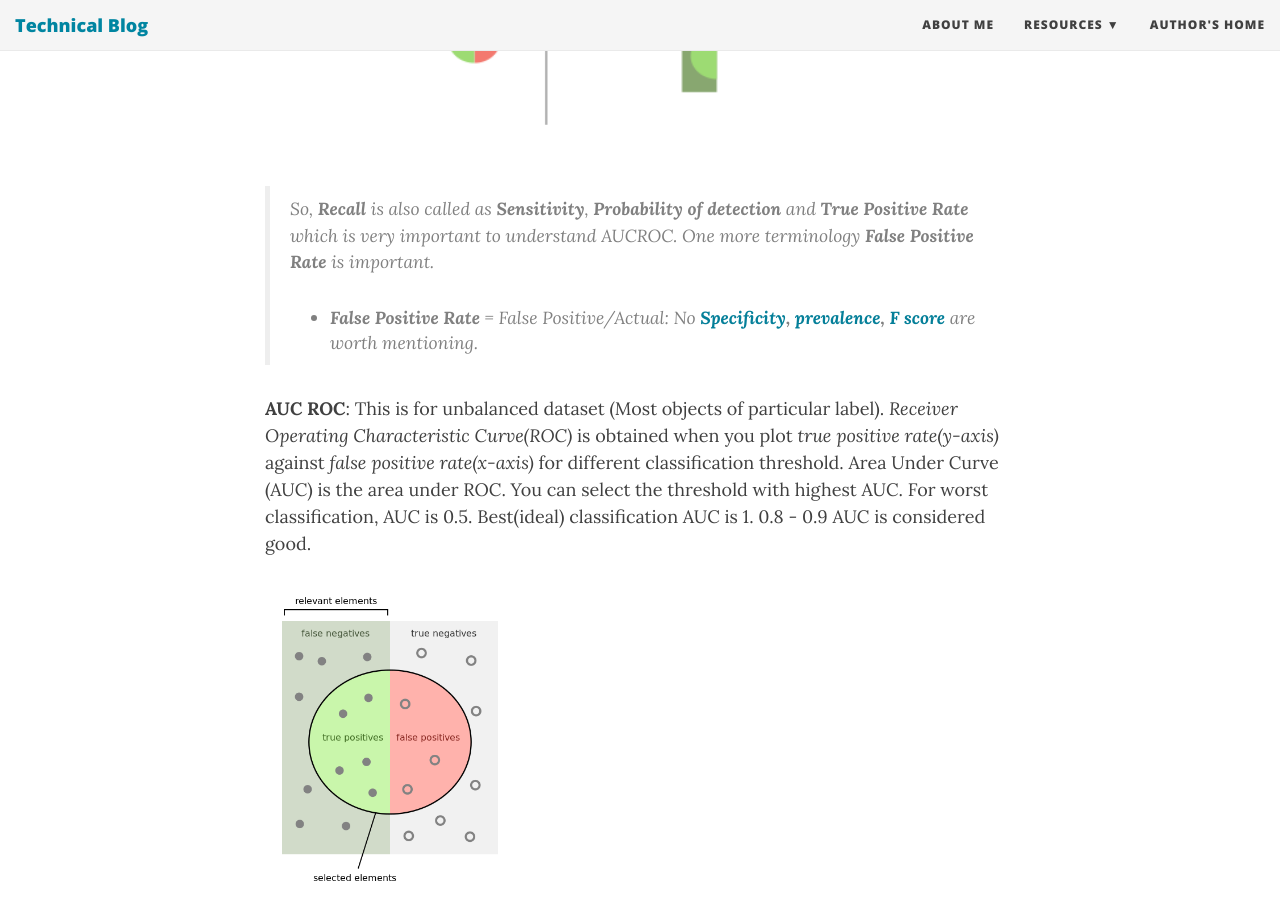
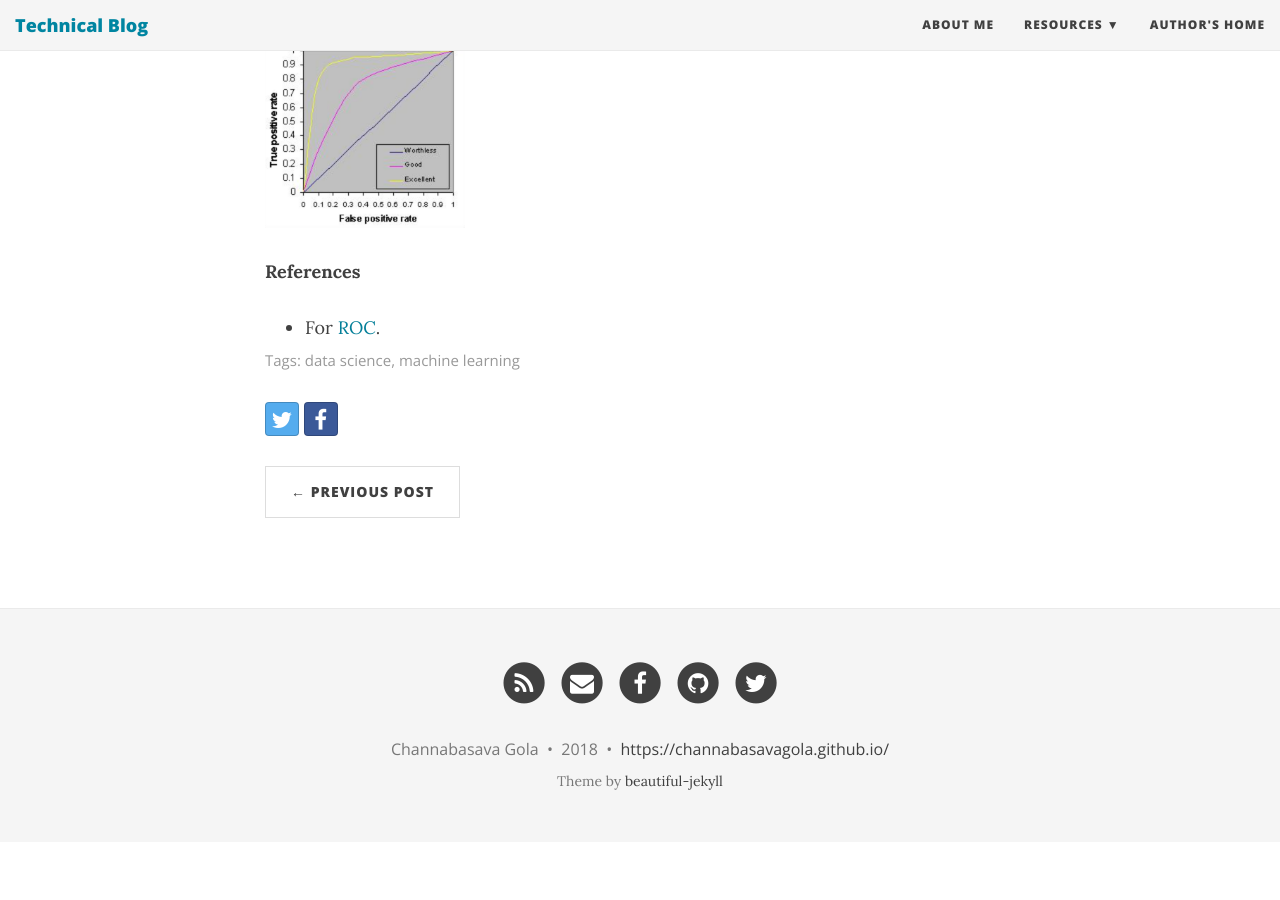
Before and after one commit to channagithub/channabasavagola.github.io, a Jekyll site: the page built from _posts/2018-01-11-metrics2.md, in a window 1280 px wide and 900 px high, scrolled down 2330 px. Built offline with Jekyll 4.4.1, drawn with Linux system fonts in a browser that asks for light colours; nearby versions of some CDN libraries; comment, search, counter and statistics services are not loaded; after the commit the page ends 3172 px from its top, so only the background shows below that.

Commit message:
Metric 2 update

```diff
--- a/_posts/2018-01-11-metrics2.md
+++ b/_posts/2018-01-11-metrics2.md
@@ -40,7 +40,7 @@ Following is a self explanatory **confusion matrix**. You should be able to come
 > I have attached a self explanatory image from Wikipedia for the terminologies **Precision** and **Recall**.
 I find this to be the best one to avoid confusion and also to remember.
 
-<img src="/img/precisionRecall.png" alt="precisionRecall" style="width: 550px;"/>
+<img src="/img/precisionRecall.png" alt="precisionRecall" style="width: 250px;"/>
 
 >So, **Recall** is also called as **Sensitivity**, **Probability of detection** and **True Positive Rate** which is very important to understand AUCROC.
 One more terminology **False Positive Rate** is important.
@@ -51,4 +51,7 @@ One more terminology **False Positive Rate** is important.
 Area Under Curve (AUC) is the area under ROC. You can select the threshold with highest AUC.
 For worst classification, AUC is 0.5. Best(ideal) classification AUC is 1. 0.8 - 0.9 AUC is considered good.
 
-<img src="/img/precisionRecall.png" alt="precisionRecall" style="width: 250px;"/>
+<img src="/img/ROC.jpeg" alt="ROC" style="width: 200px;"/>
+
+**References**
+- For [ROC](http://gim.unmc.edu/dxtests/roc3.htm).
```
